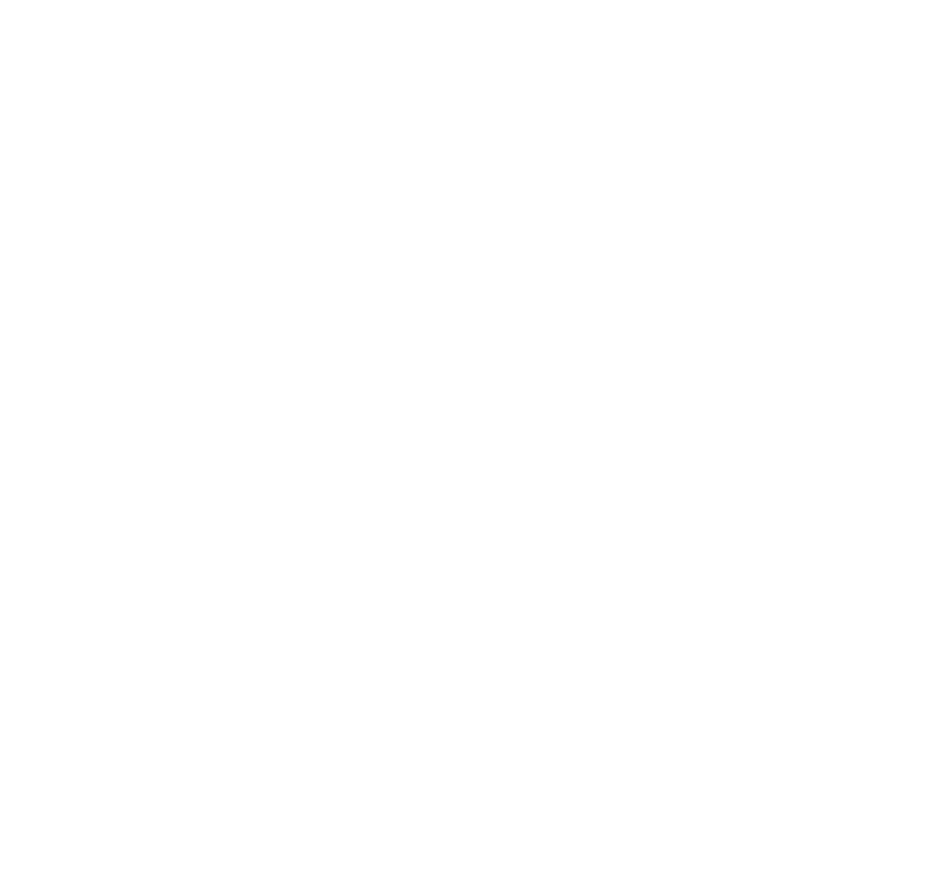
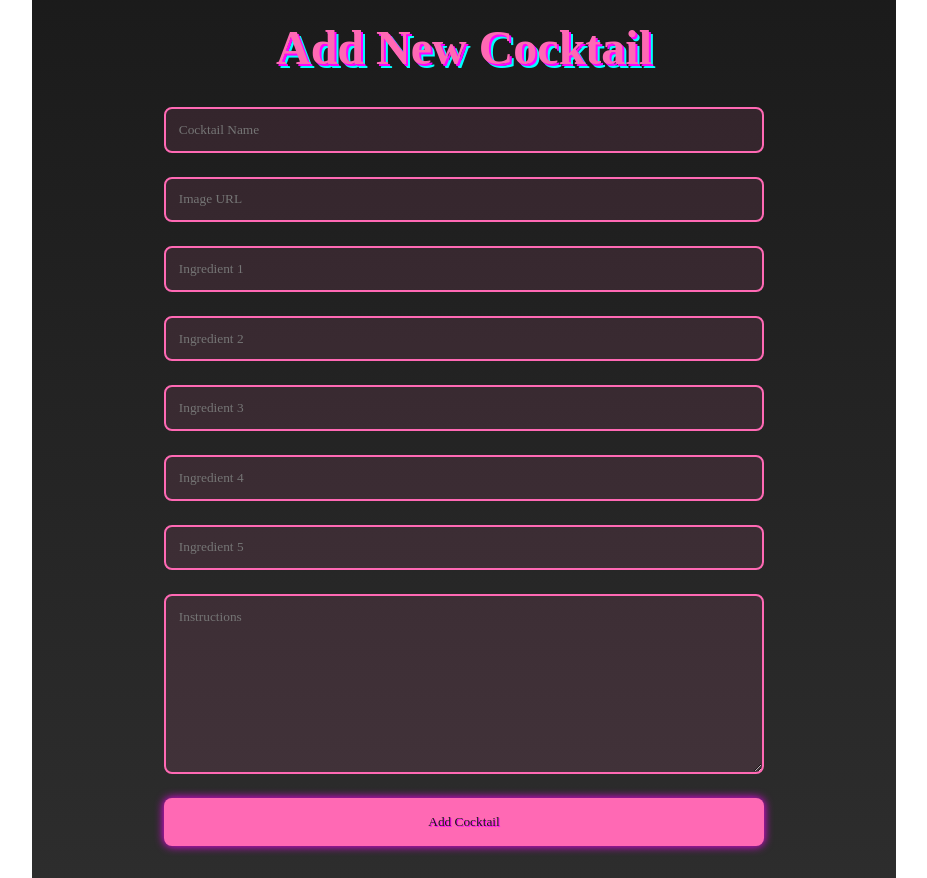
Before and after one commit to ElishaKay/drinks, a React (Create React App) app: page /add-drink in a window 1280 px wide. Shown: the part 195-1073 px from the top of the page, without its empty margins (176-1103 px from the left). Before the commit the page ends 800 px from the top, so only its background shows below. Built offline with nearby package versions, Linux system fonts and the light colour scheme.

Commit message:
more styling and save drinks to localstorage

```diff
--- a/src/components/AddNewDrink.tsx
+++ b/src/components/AddNewDrink.tsx
@@ -1,21 +1,134 @@
 import { useState } from "react";
 
 const AddNewDrink = () => {
-    const [drink, setDrink] = useState({ name: "", ingredients: "", instructions: "", image: "" });
+    const [drink, setDrink] = useState({
+        strDrink: "",
+        strDrinkThumb: "",
+        strInstructions: "",
+        strIngredient1: "",
+        strIngredient2: "",
+        strIngredient3: "",
+        strIngredient4: "",
+        strIngredient5: ""
+    });
 
     const handleSubmit = (e: React.FormEvent) => {
         e.preventDefault();
-        console.log("New drink added:", drink);
+        const savedCocktails = JSON.parse(localStorage.getItem("cocktails") || "[]");
+        const newDrink = {
+            ...drink,
+            idDrink: Date.now().toString()
+        };
+        localStorage.setItem("cocktails", JSON.stringify([...savedCocktails, newDrink]));
     };
 
     return (
-        <form onSubmit={handleSubmit}>
-            <input type="text" placeholder="Name" value={drink.name} onChange={(e) => setDrink({ ...drink, name: e.target.value })} required />
-            <textarea placeholder="Ingredients" value={drink.ingredients} onChange={(e) => setDrink({ ...drink, ingredients: e.target.value })} required />
-            <textarea placeholder="Instructions" value={drink.instructions} onChange={(e) => setDrink({ ...drink, instructions: e.target.value })} required />
-            <input type="url" placeholder="Image URL" value={drink.image} onChange={(e) => setDrink({ ...drink, image: e.target.value })} />
-            <button type="submit">Add Drink</button>
-        </form>
+        <div style={{
+            maxWidth: "800px",
+            margin: "0 auto",
+            padding: "2rem",
+            textAlign: "center",
+            background: "linear-gradient(to bottom, #1a1a1a, #2d2d2d)",
+            color: "#ff69b4",
+            fontFamily: "'Press Start 2P', cursive"
+        }}>
+            <h1 style={{
+                fontSize: "3rem",
+                textShadow: "2px 2px 0px #ff00ff, 4px 4px 0px #00ffff",
+                marginBottom: "2rem"
+            }}>Add New Cocktail</h1>
+
+            <form onSubmit={handleSubmit} style={{
+                display: "flex",
+                flexDirection: "column",
+                gap: "1.5rem",
+                maxWidth: "600px",
+                margin: "0 auto"
+            }}>
+                <input
+                    type="text"
+                    placeholder="Cocktail Name"
+                    value={drink.strDrink}
+                    onChange={(e) => setDrink({ ...drink, strDrink: e.target.value })}
+                    required
+                    style={{
+                        padding: "0.8rem",
+                        borderRadius: "8px",
+                        border: "2px solid #ff69b4",
+                        background: "rgba(255, 105, 180, 0.1)",
+                        color: "#ff69b4",
+                        fontFamily: "'Press Start 2P', cursive"
+                    }}
+                />
+
+                <input
+                    type="url"
+                    placeholder="Image URL"
+                    value={drink.strDrinkThumb}
+                    onChange={(e) => setDrink({ ...drink, strDrinkThumb: e.target.value })}
+                    required
+                    style={{
+                        padding: "0.8rem",
+                        borderRadius: "8px",
+                        border: "2px solid #ff69b4",
+                        background: "rgba(255, 105, 180, 0.1)",
+                        color: "#ff69b4",
+                        fontFamily: "'Press Start 2P', cursive"
+                    }}
+                />
+
+                {[1, 2, 3, 4, 5].map((num) => (
+                    <input
+                        key={num}
+                        type="text"
+                        placeholder={`Ingredient ${num}`}
+                        value={drink[`strIngredient${num}` as keyof typeof drink]}
+                        onChange={(e) => setDrink({ ...drink, [`strIngredient${num}`]: e.target.value })}
+                        style={{
+                            padding: "0.8rem",
+                            borderRadius: "8px",
+                            border: "2px solid #ff69b4",
+                            background: "rgba(255, 105, 180, 0.1)",
+                            color: "#ff69b4",
+                            fontFamily: "'Press Start 2P', cursive"
+                        }}
+                    />
+                ))}
+
+                <textarea
+                    placeholder="Instructions"
+                    value={drink.strInstructions}
+                    onChange={(e) => setDrink({ ...drink, strInstructions: e.target.value })}
+                    required
+                    style={{
+                        padding: "0.8rem",
+                        borderRadius: "8px",
+                        border: "2px solid #ff69b4",
+                        background: "rgba(255, 105, 180, 0.1)",
+                        color: "#ff69b4",
+                        fontFamily: "'Press Start 2P', cursive",
+                        minHeight: "150px"
+                    }}
+                />
+
+                <button
+                    type="submit"
+                    style={{
+                        padding: "1rem",
+                        borderRadius: "8px",
+                        border: "none",
+                        background: "#ff69b4",
+                        color: "#1a1a1a",
+                        fontFamily: "'Press Start 2P', cursive",
+                        cursor: "pointer",
+                        textShadow: "1px 1px #ff00ff",
+                        boxShadow: "0 0 10px #ff00ff"
+                    }}
+                >
+                    Add Cocktail
+                </button>
+            </form>
+        </div>
     );
 };
 
--- a/src/components/Navbar.tsx
+++ b/src/components/Navbar.tsx
@@ -16,11 +16,14 @@ const Navbar = () => {
                 maxWidth: "1200px",
                 margin: "0 auto"
             }}>
-                <h1 style={{
-                    fontSize: "2rem",
-                    textShadow: "2px 2px 0px #ff00ff, 4px 4px 0px #00ffff",
-                    margin: 0
-                }}>Cocktail Finder</h1>
+                <Link to="/" style={{textDecoration: "none"}}>
+                    <h1 style={{
+                        fontSize: "2rem",
+                        textShadow: "2px 2px 0px #ff00ff, 4px 4px 0px #00ffff",
+                        margin: 0,
+                        color: "#ff69b4"
+                    }}>Cocktail Finder</h1>
+                </Link>
                 <ul style={{
                     listStyle: "none",
                     display: "flex",
--- a/src/services/api.ts
+++ b/src/services/api.ts
@@ -2,18 +2,55 @@ import axios from "axios";
 
 const API_BASE = "https://www.thecocktaildb.com/api/json/v1/1";
 
-export const fetchCocktails = async (searchTerm: string) => {
+const fetchCocktailsFromAPI = async (searchTerm: string) => {
     try {
         const response = await axios.get(`${API_BASE}/search.php?s=${searchTerm || "martini"}`);
-        return response.data.drinks;
+        return response.data.drinks || [];
     } catch (error) {
-        console.error("Error fetching cocktails:", error);
+        console.error("Error fetching cocktails from API:", error);
         return [];
     }
 };
 
+const fetchCocktailsFromLocalStorage = (searchTerm: string) => {
+    try {
+        const savedCocktails = JSON.parse(localStorage.getItem("cocktails") || "[]");
+        if (!searchTerm) return savedCocktails;
+        return savedCocktails.filter((drink: any) =>
+            drink.strDrink.toLowerCase().includes(searchTerm.toLowerCase())
+        );
+    } catch (error) {
+        console.error("Error fetching cocktails from localStorage:", error);
+        return [];
+    }
+};
+
+export const fetchCocktails = async (searchTerm: string) => {
+    const [apiCocktails, localCocktails] = await Promise.all([
+        fetchCocktailsFromAPI(searchTerm),
+        fetchCocktailsFromLocalStorage(searchTerm)
+    ]);
+
+    // Combine results, avoiding duplicates by ID
+    const seenIds = new Set();
+    const allCocktails = [...apiCocktails, ...localCocktails].filter(drink => {
+        if (!drink) return false;
+        if (seenIds.has(drink.idDrink)) return false;
+        seenIds.add(drink.idDrink);
+        return true;
+    });
+
+    return allCocktails;
+};
+
 export const fetchCocktailById = async (id: string) => {
     try {
+        // First check localStorage
+        const savedCocktails = JSON.parse(localStorage.getItem("cocktails") || "[]");
+        const localCocktail = savedCocktails.find((drink: any) => drink.idDrink === id);
+        if (localCocktail) return localCocktail;
+
+        // If not found locally, fetch from API
         const response = await axios.get(`${API_BASE}/lookup.php?i=${id}`);
         return response.data.drinks[0];
     } catch (error) {
```
